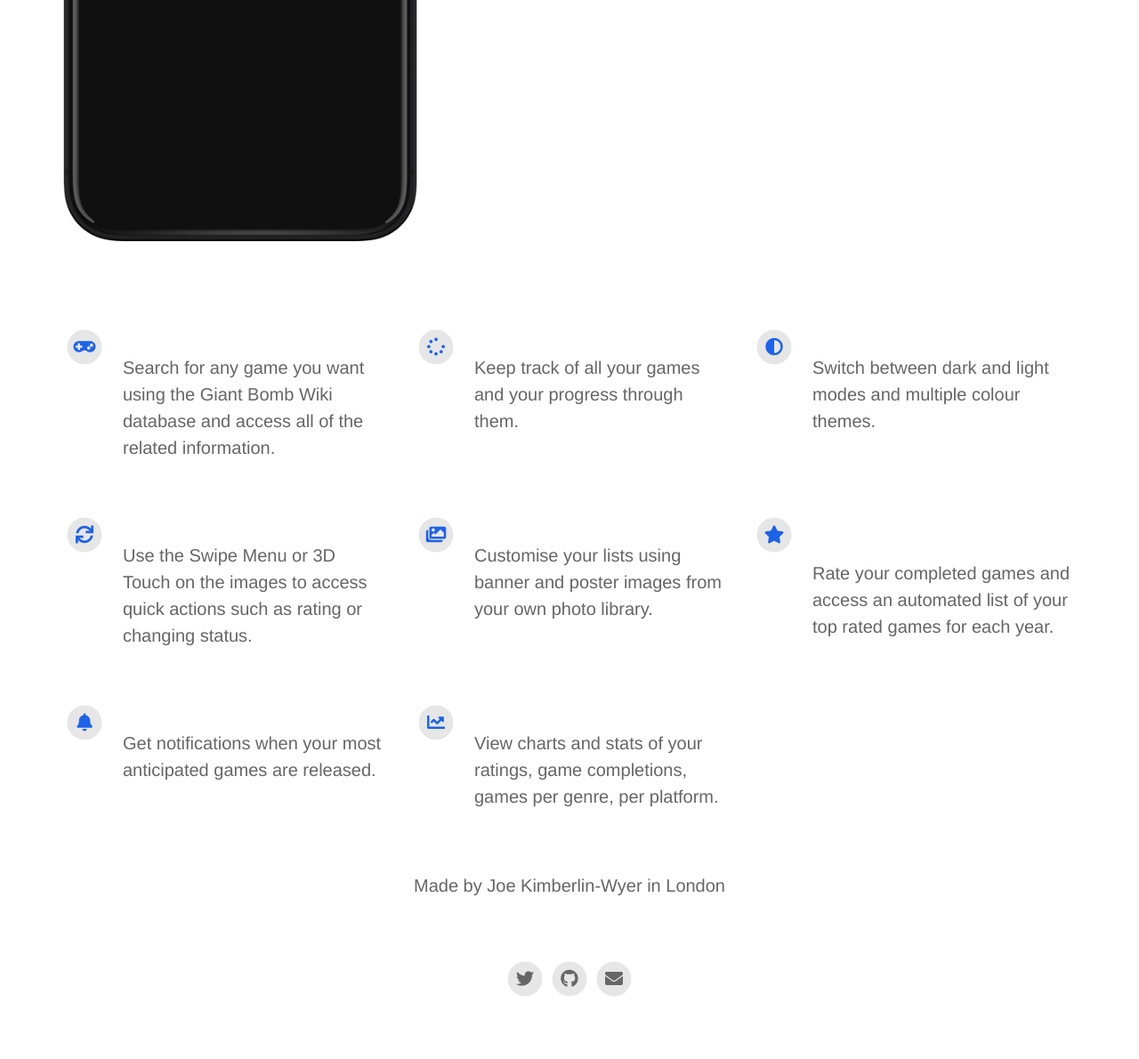
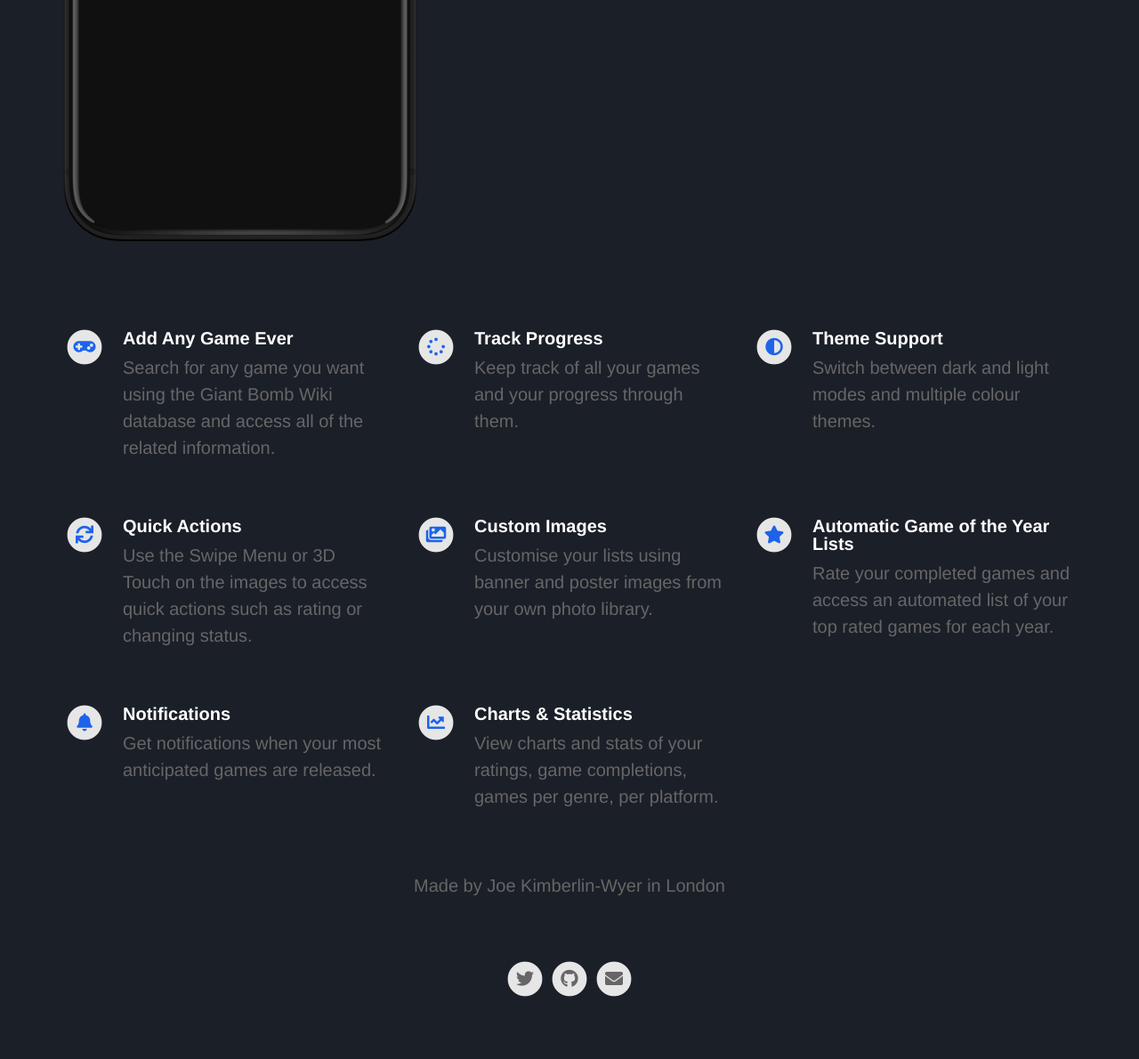
Before and after one commit to emilbaehr/automatic-app-landing-page, a Jekyll site: the page built from index.html, in a window 1280 px wide. Shown: the part 714-1904 px from the top of the page at 89% size. Built offline with Jekyll 4.4.1, drawn with Linux system fonts in a browser that asks for light colours; nearby versions of some CDN libraries.

Commit message:
Update _config.yml

```diff
--- a/_config.yml
+++ b/_config.yml
@@ -80,7 +80,7 @@
 
 device_color                              : black                                     # Set to: blue, black, yellow, coral or white.
 
-body_background_color                     : "1B1F28"
+body_background_color                     : "#1B1F28"
 
 link_color                                : "#1d63ea"
 
```
